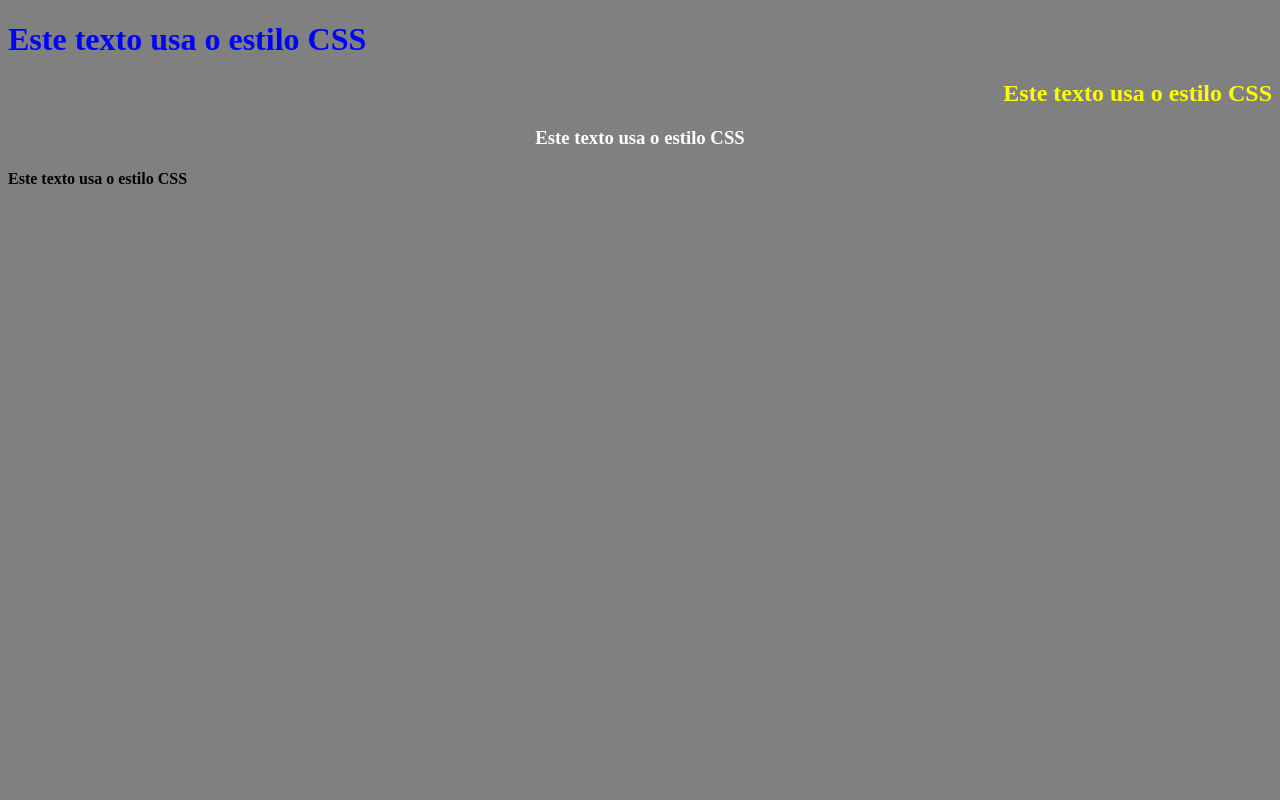
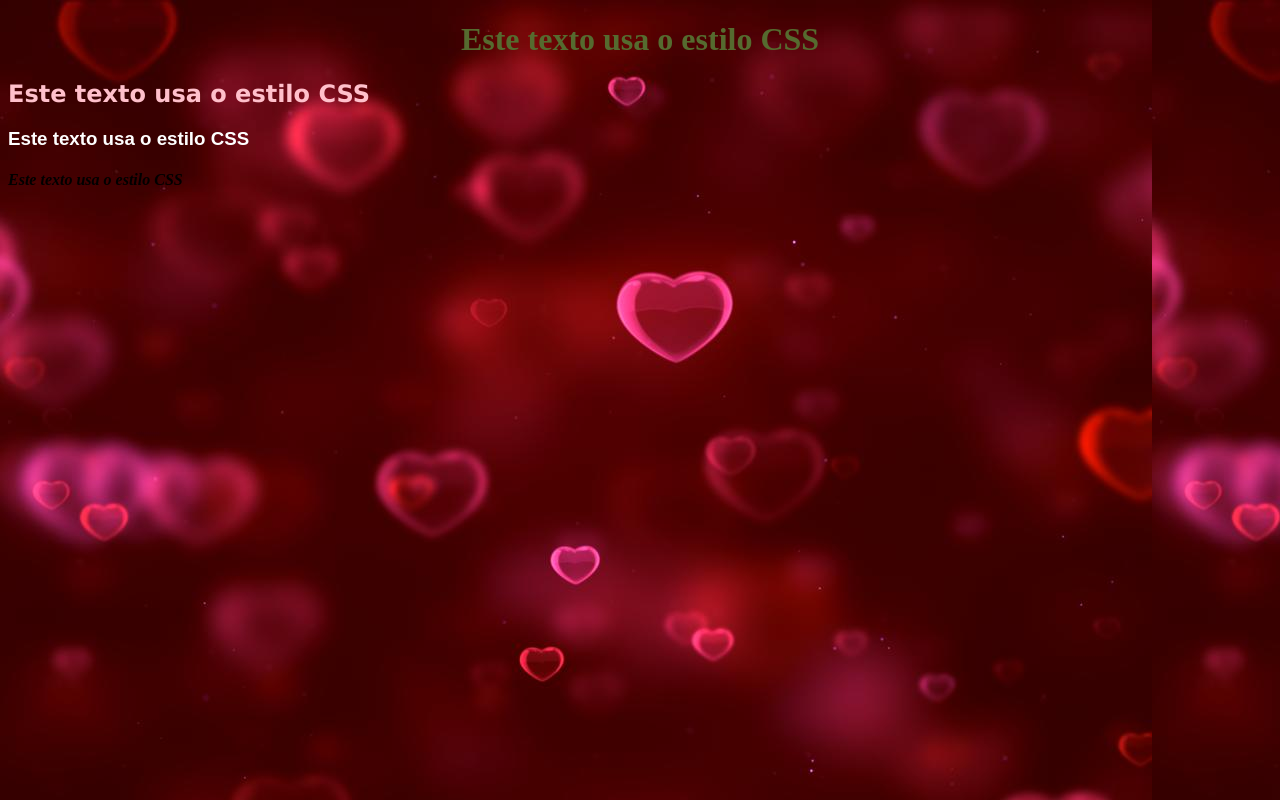
Before and after one commit to jhuuj/internet, a plain HTML site: page jhulia3caula0505.html in a window 1280 px wide. Drawn offline with Linux system fonts and the light colour scheme.

Commit message:
Add files via upload

```diff
--- a/estilo.css
+++ b/estilo.css
@@ -1,8 +1,12 @@
-body {background-color:gray;}
-h1 { text-align:left;
-     color:blue;
-    }
+body {background-color: #66CDAA;
+background-image: url("imagem.jpg");
 
-h2 {text-align: right; color: yellow;}
-h3 {text-align: center; color: white;}
-h4 {text-align: justify; color: black background-color:yellow;}
+}
+h1 { text-align: center; color:#556B2F;}
+h2 {text-align: left; color: pink; font-family: verdana;}
+h3 {text-align: left; color: white;font-family: arial;}
+h4 {text-align: justify; color: black; font-style: italic;}
+h5 { text-align: justify; color:#808000; font-style : normal;}
+h6 { text-align: justify; color:#B8860B; font-size:pt;
+
+}
```
Also changed, not shown: jhuliaaula1204.html (added, +14 -0 lines), imagem.jpg (added).
